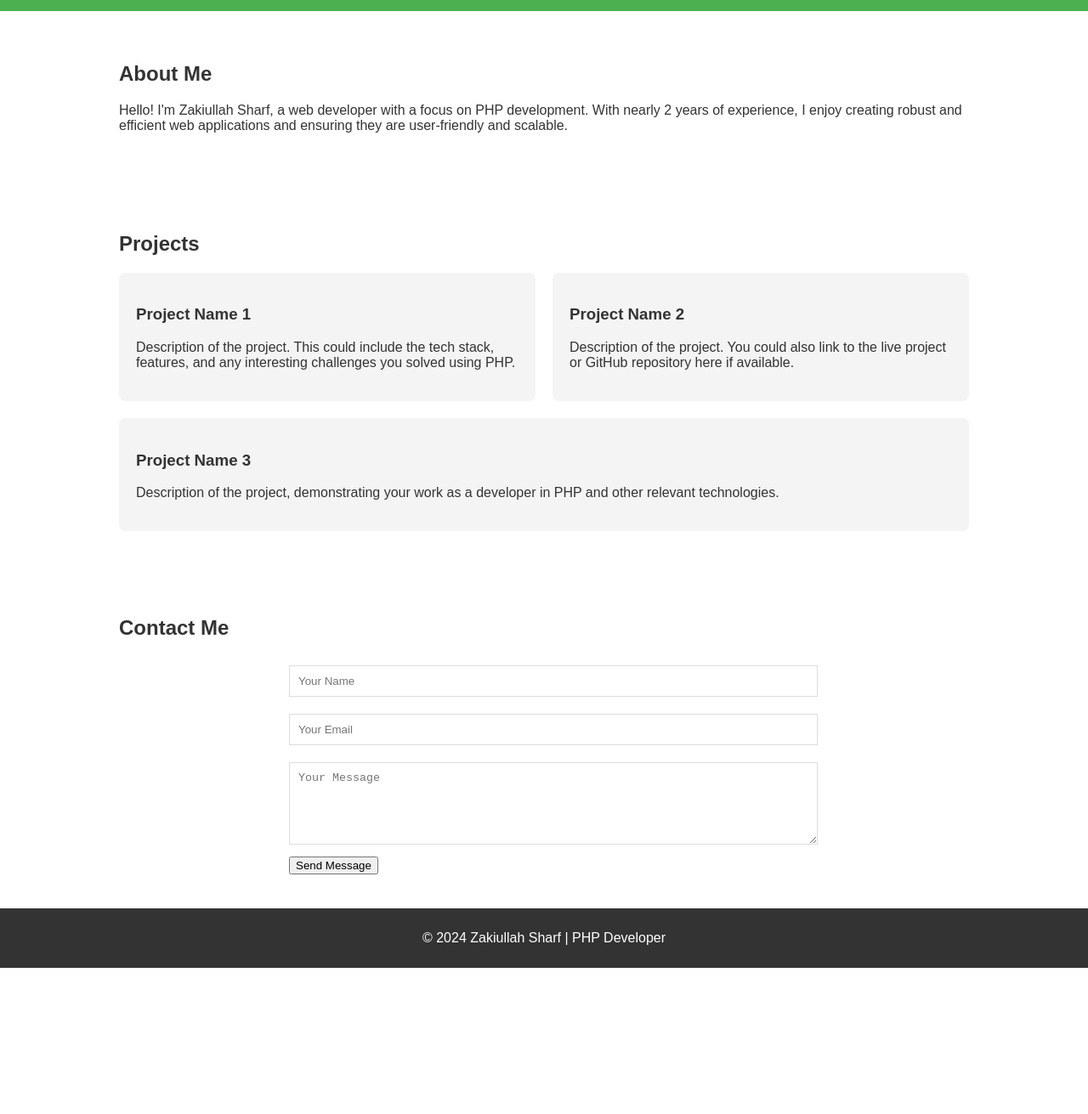
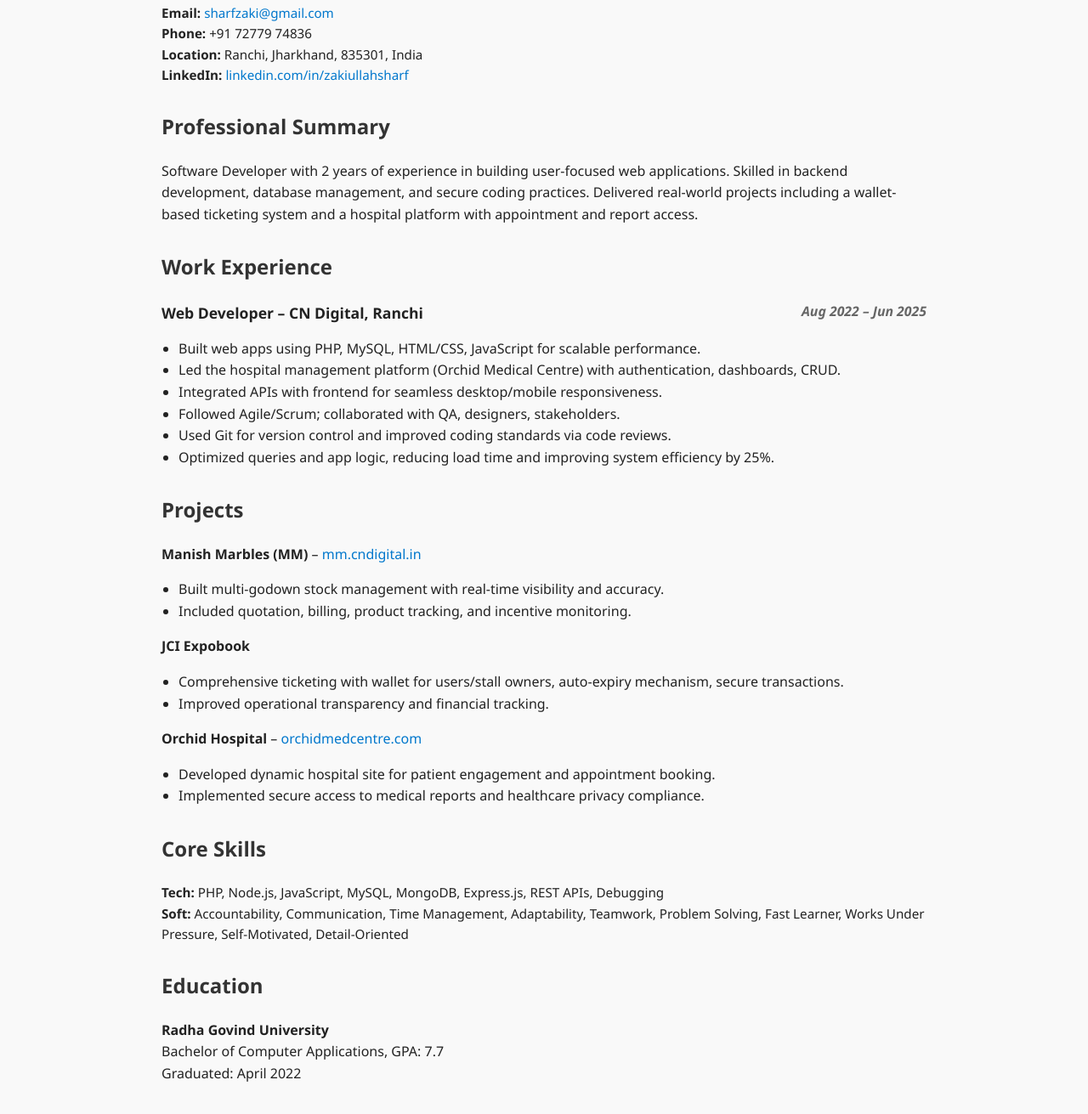
Before and after one commit to zaki9254/resume, a plain HTML site: page index.html in a window 1280 px wide. Shown: the part 141-1452 px from the top of the page at 85% size. Before the commit the page ends 1280 px from the top, so only its background shows below. Drawn offline with Linux system fonts and the light colour scheme.

Commit message:
Update index.html

```diff
--- a/index.html
+++ b/index.html
@@ -1,74 +1,130 @@
-
 <!DOCTYPE html>
 <html lang="en">
 <head>
-    <meta charset="UTF-8">
-    <meta name="viewport" content="width=device-width, initial-scale=1.0">
-    <title>Zakiullah Sharf | PHP Developer Portfolio</title>
-    <style>
-        /* Basic styling for the portfolio */
-        body { font-family: Arial, sans-serif; color: #333; margin: 0; padding: 0; }
-        header { background-color: #4CAF50; padding: 20px; text-align: center; color: white; }
-        section { padding: 40px; }
-        .container { max-width: 1000px; margin: auto; }
-        .projects { display: flex; flex-wrap: wrap; gap: 20px; }
-        .project { flex: 1 1 calc(33.333% - 20px); background-color: #f4f4f4; padding: 20px; border-radius: 8px; }
-        .contact-form { max-width: 600px; margin: auto; }
-        .contact-form input, .contact-form textarea { width: 100%; padding: 10px; margin: 10px 0; border: 1px solid #ddd; }
-        footer { background-color: #333; color: white; text-align: center; padding: 10px; }
-    </style>
+  <meta charset="UTF-8" />
+  <meta name="viewport" content="width=device-width, initial-scale=1.0"/>
+  <title>Zakiullah Sharf - Resume</title>
+  <style>
+    body {
+      font-family: 'Segoe UI', sans-serif;
+      line-height: 1.6;
+      background: #f9f9f9;
+      color: #222;
+      max-width: 900px;
+      margin: 30px auto;
+      padding: 20px;
+    }
+    h1, h2, h3 {
+      color: #333;
+    }
+    .section {
+      margin-top: 30px;
+    }
+    .contact, .skills {
+      font-size: 0.95em;
+    }
+    .job-title {
+      font-weight: bold;
+      font-size: 1.1em;
+    }
+    .job-date {
+      float: right;
+      font-style: italic;
+      font-size: 0.9em;
+      color: #666;
+    }
+    ul {
+      padding-left: 20px;
+    }
+    a {
+      color: #0077cc;
+      text-decoration: none;
+    }
+    .link-block a {
+      display: inline-block;
+      margin-right: 10px;
+    }
+    @media (max-width: 600px) {
+      .job-date {
+        float: none;
+        display: block;
+        margin-top: 4px;
+      }
+    }
+  </style>
 </head>
 <body>
 
-    <!-- Header -->
-    <header>
-        <h1>Zakiullah Sharf</h1>
-        <p>PHP Developer | Web Developer</p>
-    </header>
+  <h1>Zakiullah Sharf</h1>
+  <div class="contact">
+    <p><strong>Email:</strong> <a href="mailto:sharfzaki@gmail.com">sharfzaki@gmail.com</a><br/>
+    <strong>Phone:</strong> +91 72779 74836<br/>
+    <strong>Location:</strong> Ranchi, Jharkhand, 835301, India<br/>
+    <strong>LinkedIn:</strong> <a href="http://linkedin.com/in/zakiullahsharf" target="_blank">linkedin.com/in/zakiullahsharf</a></p>
+  </div>
 
-    <!-- About Section -->
-    <section id="about" class="container">
-        <h2>About Me</h2>
-        <p>Hello! I'm Zakiullah Sharf, a web developer with a focus on PHP development. With nearly 2 years of experience, I enjoy creating robust and efficient web applications and ensuring they are user-friendly and scalable.</p>
-    </section>
+  <div class="section">
+    <h2>Professional Summary</h2>
+    <p>Software Developer with 2 years of experience in building user-focused web applications. Skilled in backend development, database management, and secure coding practices. Delivered real-world projects including a wallet-based ticketing system and a hospital platform with appointment and report access.</p>
+  </div>
 
-    <!-- Projects Section -->
-    <section id="projects" class="container">
-        <h2>Projects</h2>
-        <div class="projects">
-            <!-- Project 1 -->
-            <div class="project">
-                <h3>Project Name 1</h3>
-                <p>Description of the project. This could include the tech stack, features, and any interesting challenges you solved using PHP.</p>
-            </div>
-            <!-- Project 2 -->
-            <div class="project">
-                <h3>Project Name 2</h3>
-                <p>Description of the project. You could also link to the live project or GitHub repository here if available.</p>
-            </div>
-            <!-- Project 3 -->
-            <div class="project">
-                <h3>Project Name 3</h3>
-                <p>Description of the project, demonstrating your work as a developer in PHP and other relevant technologies.</p>
-            </div>
-        </div>
-    </section>
+  <div class="section">
+    <h2>Work Experience</h2>
+    <div>
+      <div class="job-title">Web Developer – CN Digital, Ranchi <span class="job-date">Aug 2022 – Jun 2025</span></div>
+      <ul>
+        <li>Built web apps using PHP, MySQL, HTML/CSS, JavaScript for scalable performance.</li>
+        <li>Led the hospital management platform (Orchid Medical Centre) with authentication, dashboards, CRUD.</li>
+        <li>Integrated APIs with frontend for seamless desktop/mobile responsiveness.</li>
+        <li>Followed Agile/Scrum; collaborated with QA, designers, stakeholders.</li>
+        <li>Used Git for version control and improved coding standards via code reviews.</li>
+        <li>Optimized queries and app logic, reducing load time and improving system efficiency by 25%.</li>
+      </ul>
+    </div>
+  </div>
 
-    <!-- Contact Section -->
-    <section id="contact" class="container">
-        <h2>Contact Me</h2>
-        <form class="contact-form" action="submit_form.php" method="POST">
-            <input type="text" name="name" placeholder="Your Name" required>
-            <input type="email" name="email" placeholder="Your Email" required>
-            <textarea name="message" placeholder="Your Message" rows="5" required></textarea>
-            <button type="submit">Send Message</button>
-        </form>
-    </section>
+  <div class="section">
+    <h2>Projects</h2>
 
-    <!-- Footer -->
-    <footer>
-        <p>&copy; 2024 Zakiullah Sharf | PHP Developer</p>
-    </footer>
+    <div>
+      <strong>Manish Marbles (MM)</strong> – <a href="http://mm.cndigital.in/" target="_blank">mm.cndigital.in</a>
+      <ul>
+        <li>Built multi-godown stock management with real-time visibility and accuracy.</li>
+        <li>Included quotation, billing, product tracking, and incentive monitoring.</li>
+      </ul>
+    </div>
+
+    <div>
+      <strong>JCI Expobook</strong>
+      <ul>
+        <li>Comprehensive ticketing with wallet for users/stall owners, auto-expiry mechanism, secure transactions.</li>
+        <li>Improved operational transparency and financial tracking.</li>
+      </ul>
+    </div>
+
+    <div>
+      <strong>Orchid Hospital</strong> – <a href="http://orchidmedcentre.com/" target="_blank">orchidmedcentre.com</a>
+      <ul>
+        <li>Developed dynamic hospital site for patient engagement and appointment booking.</li>
+        <li>Implemented secure access to medical reports and healthcare privacy compliance.</li>
+      </ul>
+    </div>
+  </div>
+
+  <div class="section">
+    <h2>Core Skills</h2>
+    <div class="skills">
+      <strong>Tech:</strong> PHP, Node.js, JavaScript, MySQL, MongoDB, Express.js, REST APIs, Debugging<br/>
+      <strong>Soft:</strong> Accountability, Communication, Time Management, Adaptability, Teamwork, Problem Solving, Fast Learner, Works Under Pressure, Self-Motivated, Detail-Oriented
+    </div>
+  </div>
+
+  <div class="section">
+    <h2>Education</h2>
+    <p><strong>Radha Govind University</strong><br/>
+    Bachelor of Computer Applications, GPA: 7.7<br/>
+    Graduated: April 2022</p>
+  </div>
 
 </body>
 </html>
```
